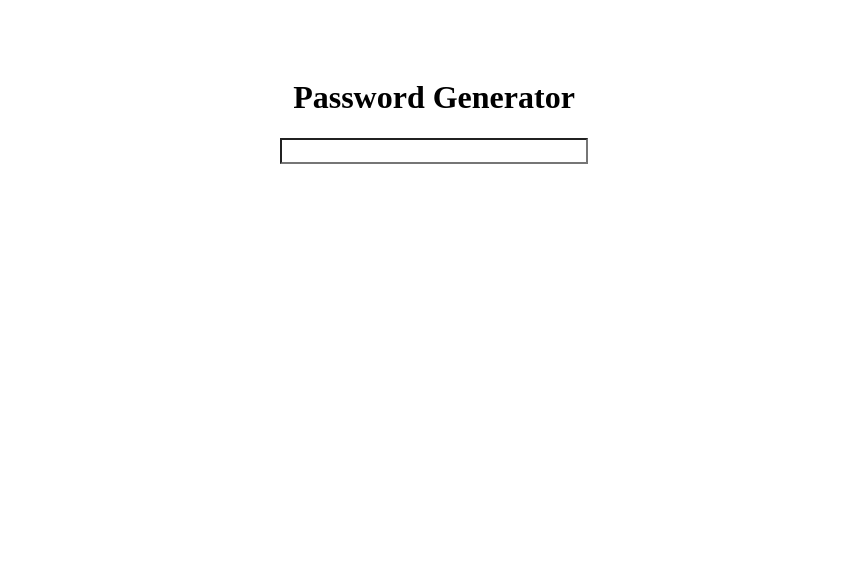
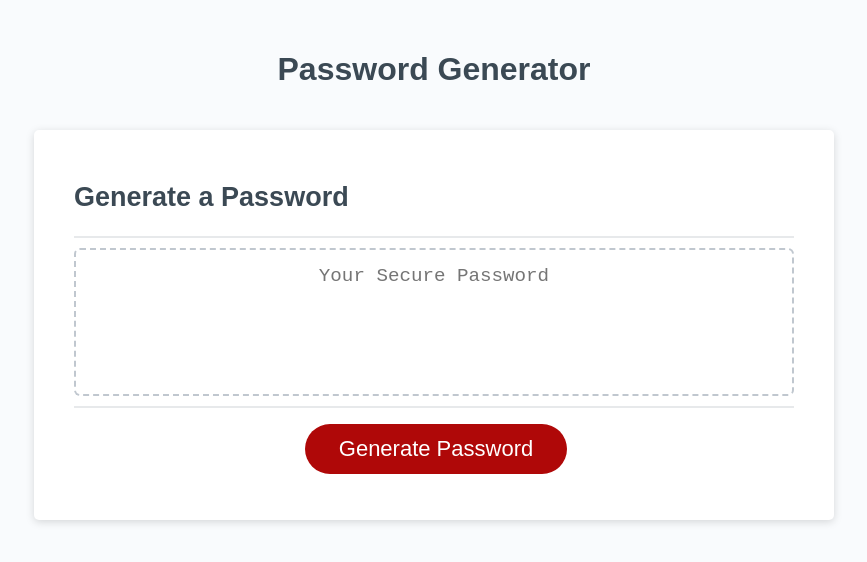
Before and after one commit to jaliyl/password-generator, a plain HTML site: page index.html in a window 1280 px wide. Shown: the whole page, without its empty margins (206-1073 px from the left). Drawn offline with Linux system fonts and the light colour scheme; files that its build step writes are made by us from their sources.

Commit message:
replaced my html/css/js code with starter template

```diff
--- a/assets/script.js
+++ b/assets/script.js
@@ -1,4 +1,35 @@
-console.log("Seeing if this still works")
+// Assignment Code
+var lowerCase = ['a', 'b', 'c', 'd', 'e', 'f', 'g', 'h', 'i', 'j', 'k', 'l', 'm',
+'n', 'o', 'p', 'q', 'r', 's', 't', 'u', 'v', 'w', 'x', 'y', 'z'];
 
-// create arrays of letters and special characters
-// create alert(pop-up) message or display password in text box
+var upperCase = ['A', 'B', 'C', 'D', 'E', 'F', 'G', 'H', 'I', 'J', 'K', 'L', 'M',
+'N', 'O', 'P', 'Q', 'R', 'S', 'T', 'U', 'V', 'W', 'X', 'Y', 'Z'];
+
+var specialCharacters = [ '`','~','!','@','#','$','%','^','&','*','(',')','_',
+'-','+','=','{','[','}'];
+
+var numbers = ['1','2','3','4','5','6','7','8','9','0'];
+
+var generateBtn = document.querySelector("#generate");
+
+// Write password to the #password input
+function writePassword() {
+  var password = generatePassword();
+  var passwordText = document.querySelector("#password");
+
+  passwordText.value = password;
+}
+
+// Add event listener to generate button
+generateBtn.addEventListener("click", writePassword);
+
+function generatePassword(){
+  window.alert("How many characters do you want your password to be?");
+}
+
+function passwordOptions(){
+  prompt("Do you want uppercase characters?");
+  window.alert("Do you want lowercase characters?");
+  window.alert("Do you want special characters?");
+  window.alert("Do you want numbers?");
+}
--- a/assets/style.css
+++ b/assets/style.css
@@ -1,18 +1,137 @@
-/* applies background color of the website to white */
-*{
-    background-color: white;
+*,
+*::before,
+*::after {
+  box-sizing: border-box;
 }
 
-/* basic formatting for the main element */
-main{
-    text-align: center;
-    align-items: center;
-    padding-top: 50px;
+html,
+body,
+.wrapper {
+  height: 100%;
+  margin: 0;
+  padding: 0;
 }
 
-/* testing different ways how to make this text box display password */
-input{
-    align-items: center;
-    width: 300px;
-    height: 20px;
+body {
+  font-family: sans-serif;
+  background-color: #f9fbfd;
 }
+
+.wrapper {
+  padding-top: 30px;
+  padding-left: 20px;
+  padding-right: 20px;
+}
+
+header {
+  text-align: center;
+  padding: 20px;
+  padding-top: 0px;
+  color: hsl(206, 17%, 28%);
+}
+
+.card {
+  background-color: hsl(0, 0%, 100%);
+  border-radius: 5px;
+  border-width: 1px;
+  box-shadow: rgba(0, 0, 0, 0.15) 0px 2px 8px 0px;
+  color: hsl(206, 17%, 28%);
+  font-size: 18px;
+  margin: 0 auto;
+  max-width: 800px;
+  padding: 30px 40px;
+}
+
+.card-header::after {
+  content: " ";
+  display: block;
+  width: 100%;
+  background: #e7e9eb;
+  height: 2px;
+}
+
+.card-body {
+  min-height: 100px;
+}
+
+.card-footer {
+  text-align: center;
+}
+
+.card-footer::before {
+  content: " ";
+  display: block;
+  width: 100%;
+  background: #e7e9eb;
+  height: 2px;
+}
+
+.card-footer::after {
+  content: " ";
+  display: block;
+  clear: both;
+}
+
+.btn {
+  border: none;
+  background-color: hsl(360, 91%, 36%);
+  border-radius: 25px;
+  box-shadow: rgba(0, 0, 0, 0.1) 0px 1px 6px 0px rgba(0, 0, 0, 0.2) 0px 1px 1px
+    0px;
+  color: hsl(0, 0%, 100%);
+  display: inline-block;
+  font-size: 22px;
+  line-height: 22px;
+  margin: 16px 16px 16px 20px;
+  padding: 14px 34px;
+  text-align: center;
+  cursor: pointer;
+}
+
+button[disabled] {
+  cursor: default;
+  background: #c0c7cf;
+}
+
+.float-right {
+  float: right;
+}
+
+#password {
+  -webkit-appearance: none;
+  -moz-appearance: none;
+  appearance: none;
+  border: none;
+  display: block;
+  width: 100%;
+  padding-top: 15px;
+  padding-left: 15px;
+  padding-right: 15px;
+  padding-bottom: 85px;
+  font-size: 1.2rem;
+  text-align: center;
+  margin-top: 10px;
+  margin-bottom: 10px;
+  border: 2px dashed #c0c7cf;
+  border-radius: 6px;
+  resize: none;
+  overflow: hidden;
+}
+
+@media (max-width: 690px) {
+  .btn {
+    font-size: 1rem;
+    margin: 16px 0px 0px 0px;
+    padding: 10px 15px;
+  }
+
+  #password {
+    font-size: 1rem;
+  }
+}
+
+@media (max-width: 500px) {
+  .btn {
+    font-size: 0.8rem;
+  }
+}
--- a/index.html
+++ b/index.html
@@ -1,23 +1,34 @@
 <!DOCTYPE html>
-<html>
-
-    <!--title for tab & linking css file to html-->
+<html lang="en">
   <head>
+    <meta charset="UTF-8" />
+    <meta name="viewport" content="width=device-width, initial-scale=1.0" />
+    <meta http-equiv="X-UA-Compatible" content="ie=edge" />
     <title>Password Generator</title>
-        <link rel="stylesheet" href="assets\style.css">
+    <link rel="stylesheet" href="style.css" />
   </head>
-
-    <!--body of the page the user sees-->
   <body>
-        <main>
+    <div class="wrapper">
+      <header>
         <h1>Password Generator</h1>
-            <input type="text">
-
-            <!-- create buttons for user -->
-
-            <!--linking js file to html-->
-            <script src="assets\script.js"></script>
-        </main>
-
+      </header>
+      <div class="card">
+        <div class="card-header">
+          <h2>Generate a Password</h2>
+        </div>
+        <div class="card-body">
+          <textarea
+            readonly
+            id="password"
+            placeholder="Your Secure Password"
+            aria-label="Generated Password"
+          ></textarea>
+        </div>
+        <div class="card-footer">
+          <button id="generate" class="btn">Generate Password</button>
+        </div>
+      </div>
+    </div>
+    <script src="script.js"></script>
   </body>
 </html>
```
Also changed, not shown: 1 other file. Lines whose indentation alone changed are shown as unchanged.
